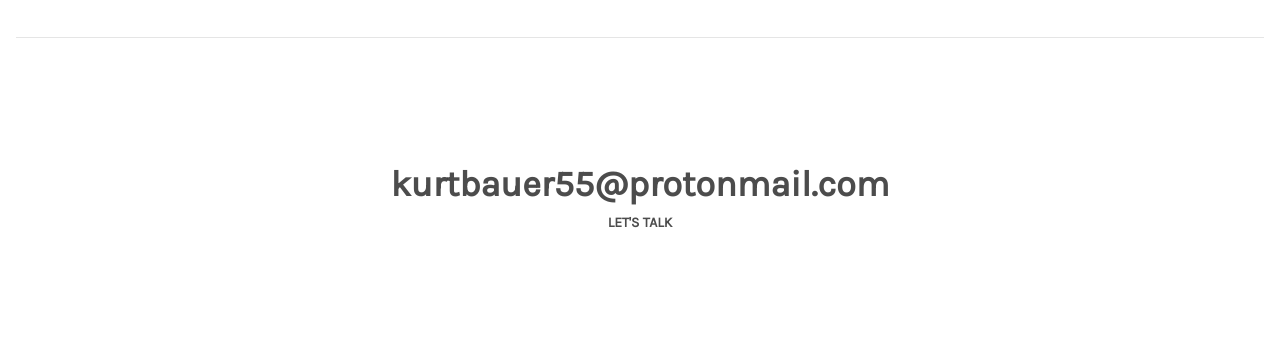
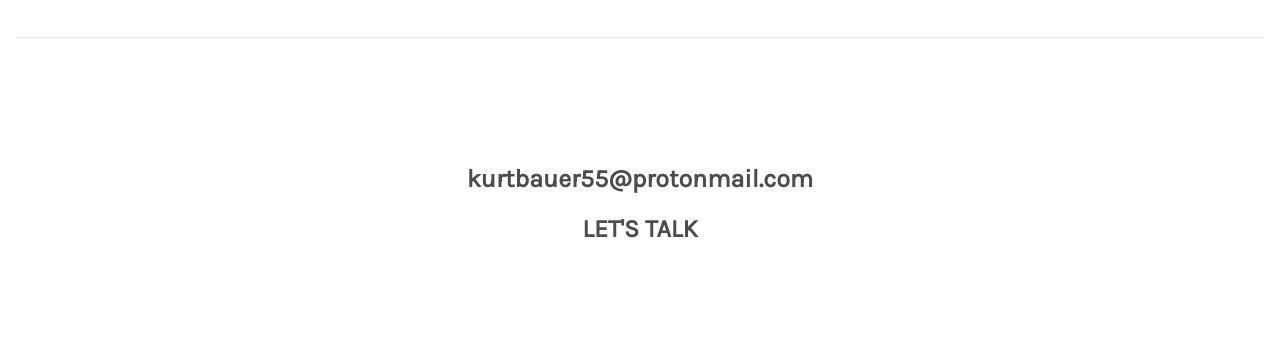
Before and after one commit to krtb/KurtBauer, a Gatsby site: page / in a window 1280 px wide. Shown: the part 976-1326 px from the top of the page. Built offline with nearby package versions, Linux system fonts and the light colour scheme; Gatsby itself is replaced by a stand-in of ours.

```diff
--- a/src/common/styles/custom.tachyons.css
+++ b/src/common/styles/custom.tachyons.css
@@ -118,3 +118,8 @@
   background-color: #eee;
   white-space: pre-wrap;
 }
+
+/* styles for email text in contact me */
+.b {
+  font-size: 25px;
+}
```
